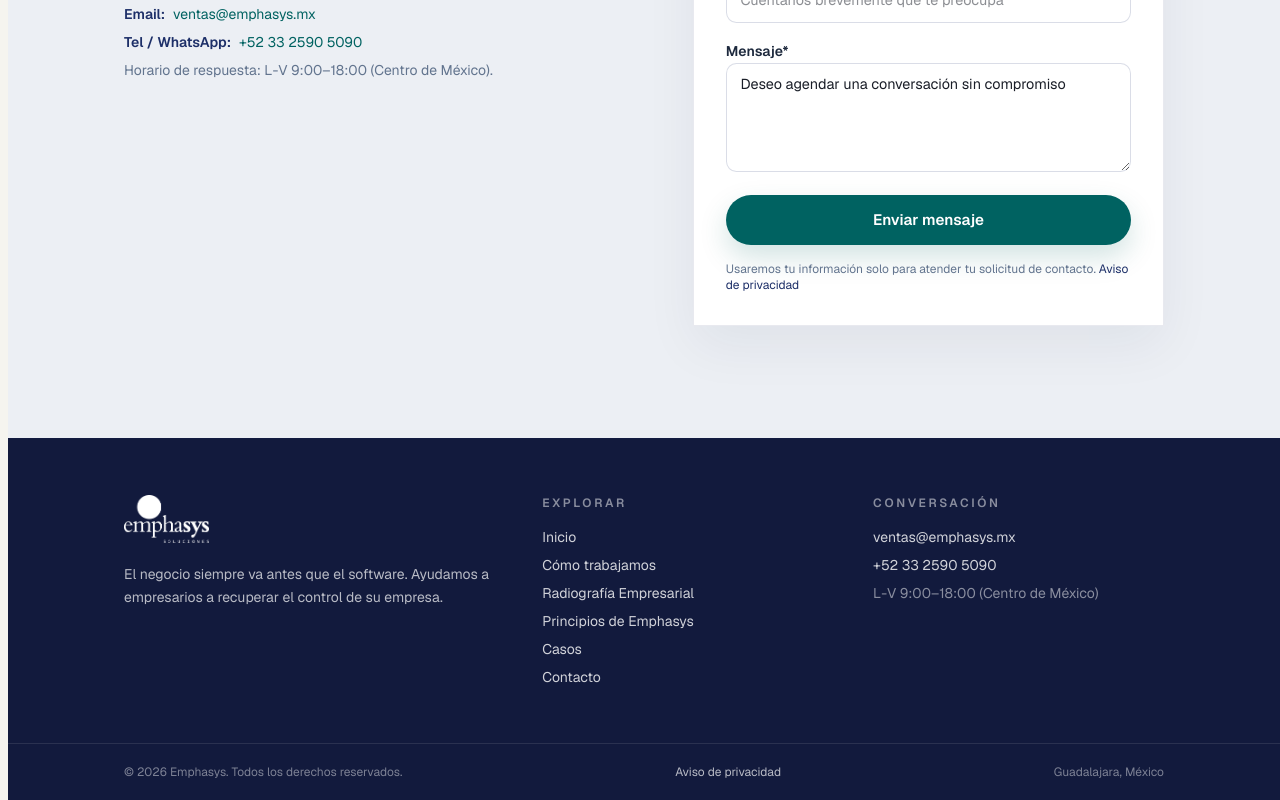
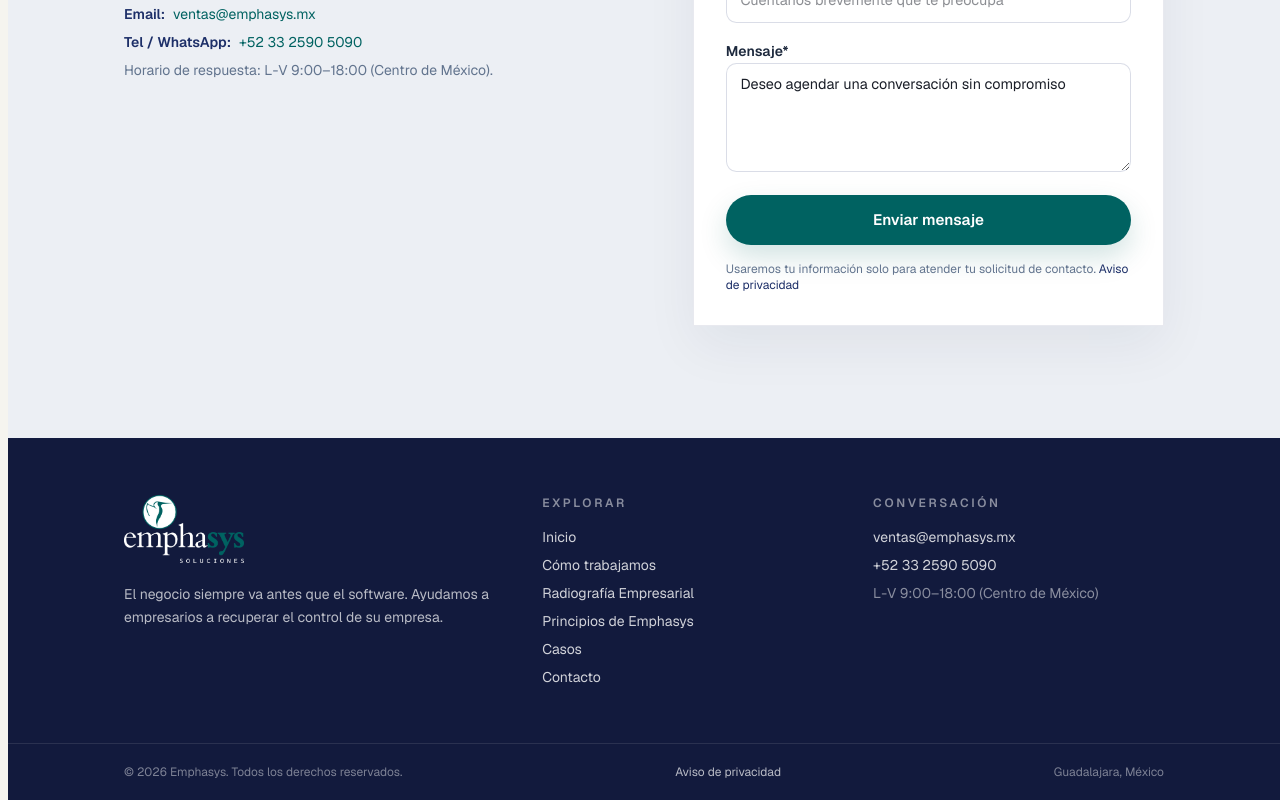
Before and after one commit to EmphaticoOnline/emphasys-web, a Next.js app: page /empresa-crecio-perdio-control in a window 1280 px wide. Shown: the part 6038-6838 px from the top of the page. Built offline with nearby package versions, Linux system fonts and the light colour scheme.

Commit message:
deploy auto

```diff
--- a/components/Footer.tsx
+++ b/components/Footer.tsx
@@ -7,11 +7,11 @@ const Footer = () => {
       <div className="wrap grid gap-10 py-14 md:grid-cols-[1.3fr_1fr_1fr]">
         <div>
           <Image
-            src="/logos/logo-emphasys.png"
+            src="/logos/logo-emphasys-claro.png"
             alt="Emphasys Soluciones"
             width={220}
-            height={64}
-            className="h-12 w-auto brightness-0 invert"
+            height={125}
+            className="h-14 w-auto md:h-[68px]"
           />
           <p className="mt-5 max-w-sm text-sm leading-relaxed text-white/70">
             El negocio siempre va antes que el software. Ayudamos a empresarios a recuperar el control de su empresa.
--- a/components/Hero.tsx
+++ b/components/Hero.tsx
@@ -1,5 +1,6 @@
 "use client";
 
+import Link from "next/link";
 import HeroComposition from "@/components/visual/HeroComposition";
 
 const Hero = () => {
@@ -24,14 +25,19 @@ const Hero = () => {
             Emphasys ayuda a empresarios a entender qué está frenando a su empresa, recuperar claridad y construir una operación capaz de crecer con mayor control.
           </p>
 
+          <div className="mt-10 flex flex-col items-start gap-3 sm:flex-row sm:flex-wrap sm:items-center">
+            <Link href="/evaluacion-empresarial" className="btn-primary">
+              Evaluar mi empresa gratis
+            </Link>
             <a
               href="https://wa.me/523325905090?text=Hola%2C%20quiero%20conversar%20sobre%20lo%20que%20est%C3%A1%20pasando%20en%20mi%20empresa.%20%C2%BFPodemos%20revisar%20mi%20caso%3F"
               target="_blank"
               rel="noreferrer"
-            className="btn-primary mt-10"
+              className="btn-ghost"
             >
               Agendar una conversación
             </a>
+          </div>
         </div>
 
         <HeroComposition />
```
Also changed, not shown: public/logos/logo-emphasys-claro.png (added). Lines whose indentation alone changed are shown as unchanged.
